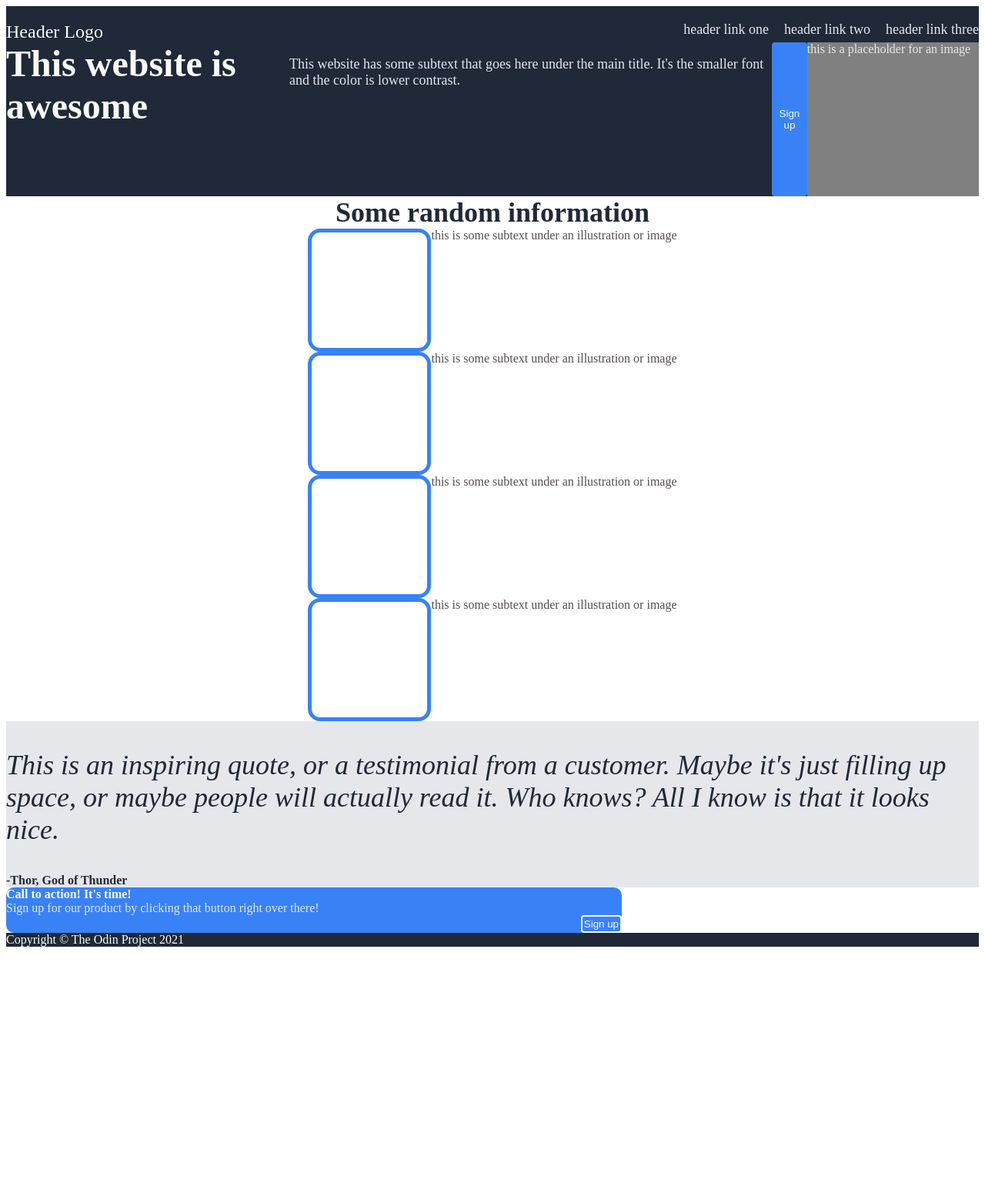
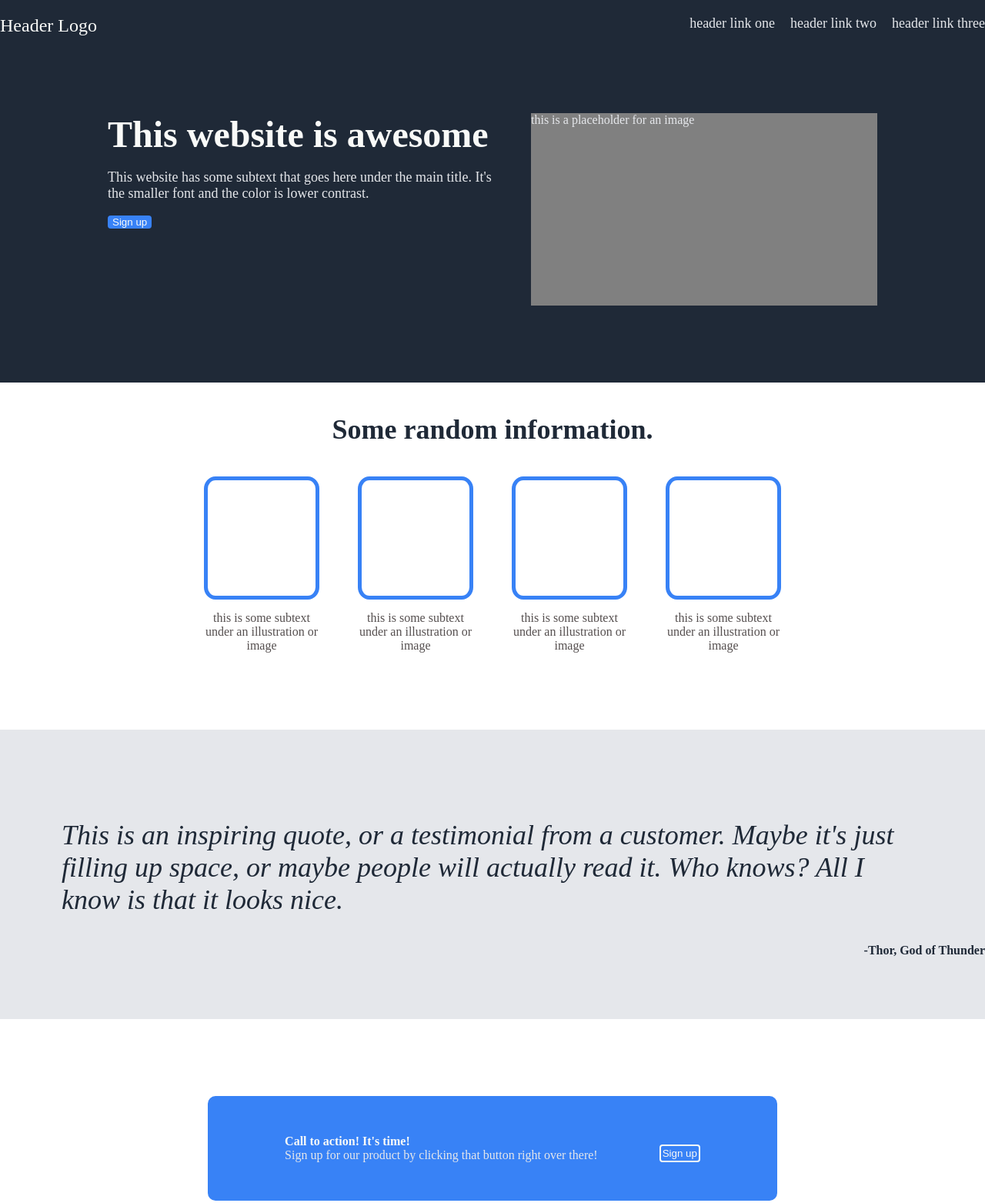
Before and after one commit to jgroma/odin-landingpage, a plain HTML site: page index.html in a window 1280 px wide. Shown: the top 1563 px of the page at 77% size. Before the commit the page ends 1238 px from the top, so only its background shows below. Drawn offline with Linux system fonts and the light colour scheme.

Commit message:
Basic layout

```diff
--- a/index.html
+++ b/index.html
@@ -17,15 +17,20 @@
         </ul>
       </div>
 
+
     <div class="intro-section">
+      <div class="left-side">
         <div class="intro-heading">This website is awesome</div>
         <div class="intro-subtext"><p>This website has some subtext that goes here under the main title. It's the smaller font and the color is lower contrast.</p></div>
-        <button>Sign up</button>
+        <button class="first-button">Sign up</button>
+      </div>
+      <div class="right-side">
         <div class="placeholder">this is a placeholder for an image</div>
       </div>
+    </div>
 
+    <div class="info-heading">Some random information.</div>
     <div class="information-section">
-        <div class="info-heading">Some random information</div>
       <div class="card">
         <div class="box one"></div>
         <div class="info-subtext">this is some subtext under an illustration or image</div>
@@ -50,8 +55,10 @@
 
     <div class="sign-up-section">
         <div class="container-sign-up-section">
+          <div class="left-side-sign-up">
             <div class="sign-up-heading">Call to action! It's time!</div>
             <div class="sign-up-subtext">Sign up for our product by clicking that button right over there!</div>
+          </div>
           <button class="bottom-button">Sign up</button>
         </div>
     </div>
--- a/style.css
+++ b/style.css
@@ -1,8 +1,9 @@
 body {
     display: flex;
     flex-direction: column;
-    align-content: space-between;
-    justify-content: space-between;
+    align-content: center;
+    justify-content: center;
+    margin: 0px;
 }
 
 .header,
@@ -10,6 +11,7 @@ body {
 .footer {
     background-color: #1F2937;
 }
+
 
 .header {
     display: flex;
@@ -37,6 +39,26 @@ ul {
 
 .intro-section {
     display: flex;
+    justify-content: center;
+    flex-wrap: wrap;
+    padding-top: 100px;
+    padding-bottom: 100px;
+    gap: 50px;
+}
+
+.left-side {
+    display: flex;
+    flex-direction: column;
+    flex: auto;
+    flex-wrap: wrap;
+    max-width: 500px;
+    max-height: 300px;
+}
+
+
+
+.first-button {
+    align-self: flex-start;
 }
 
 .intro-heading {
@@ -51,8 +73,8 @@ ul {
 }
 
 .placeholder {
-    height: 200px;
-    width: 300px;
+    height: 250px;
+    width: 450px;
     background-color: gray;
     color: #E5E7EB;
 }
@@ -66,18 +88,27 @@ button {
 
 .information-section {
     display: flex;
-    flex-direction: column;
+    flex-direction: row;
     align-items: center;
+    justify-content: center;
+    gap: 50px;
 }
 
 .info-heading {
     font-size: 36px;
     font-weight: 800;
     color: #1F2937;
+    text-align: center;
+    margin-top: 40px;
+    margin-bottom: 40px;
 }
 
 .card {
     display: flex;
+    max-width: 150px;
+    flex-wrap: wrap;
+    text-align: center;
+    margin-bottom: 100px;
 }
 
 .box {
@@ -90,10 +121,16 @@ button {
 
 .info-subtext {
     color: rgb(85, 79, 79);
+    margin-top: 15px;
+    display: block;
 }
 
 .quote-section {
     background-color: #E5E7EB;
+    display: flex;
+    flex-direction: column;
+    justify-content: center;
+    align-items: center;
 }
 
 .quote {
@@ -101,21 +138,37 @@ button {
     font-weight: 100;
     font-style: italic;
     color: #1F2937;
+    margin: 80px;
 }
 
 .quote-author {
     font-weight: 800;
     color: #1F2937;
+    align-self: flex-end;
+    margin-top: -80px;
+    margin-bottom: 80px;
+}
+
+.sign-up-section {
+    display: flex;
+    justify-content: center;
+    align-content: center;
+    margin: 100px;
 }
 
 .container-sign-up-section {
     display: flex;
-    flex-direction: column;
+    flex-direction: row;
     justify-content: center;
     background-color: #3882F6;
-    max-height: 100px;
-    max-width: 800px;
+    /*max-height: 100px;
+    max-width: 800px;*/
     border-radius: 10px;
+    padding-top: 50px;
+    padding-bottom: 50px;
+    padding-left: 100px;
+    padding-right: 100px;
+    gap: 80px;
 }
 
 .sign-up-heading {
@@ -135,4 +188,11 @@ button {
 
 .footer {
     color: #F9FAF8;
+    text-align: center;
+    padding-top: 40px;
+    padding-bottom: 40px;
 }
+
+.wrapper {
+    max-width: 1000px;
+}
```
Lines whose indentation alone changed are shown as unchanged.
